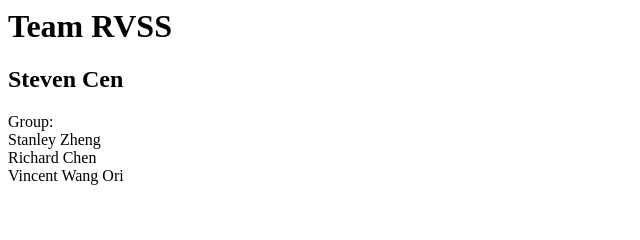
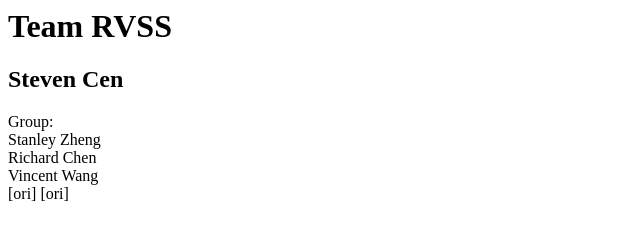
Before and after one commit to stevenstcs/web, a plain HTML site: page index.html in a window 1280 px wide. Shown: the whole page, without its empty margins (0-640 px from the left). Drawn offline with Linux system fonts and the light colour scheme.

Commit message:
Update index.html

```diff
--- a/index.html
+++ b/index.html
@@ -2,6 +2,7 @@
 <html>
 <h1>Team RVSS</h1>
 <h2>Steven Cen</h2>
-Group:<br>Stanley Zheng<br>Richard Chen<br>Vincent Wang
-Ori
+Group:<br>Stanley Zheng<br>Richard Chen<br>Vincent Wang<br>
+[ori]
 </html>
+[ori]
```
